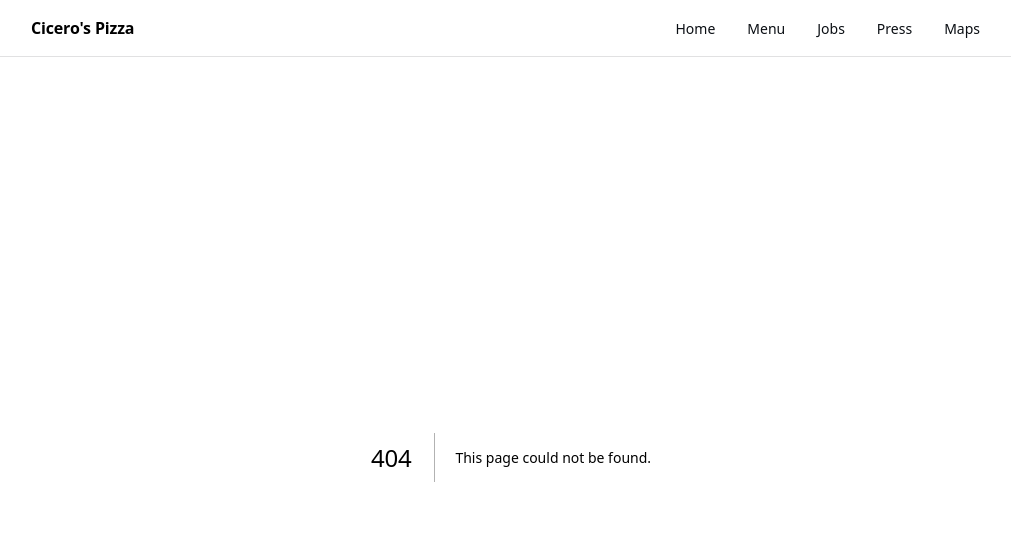
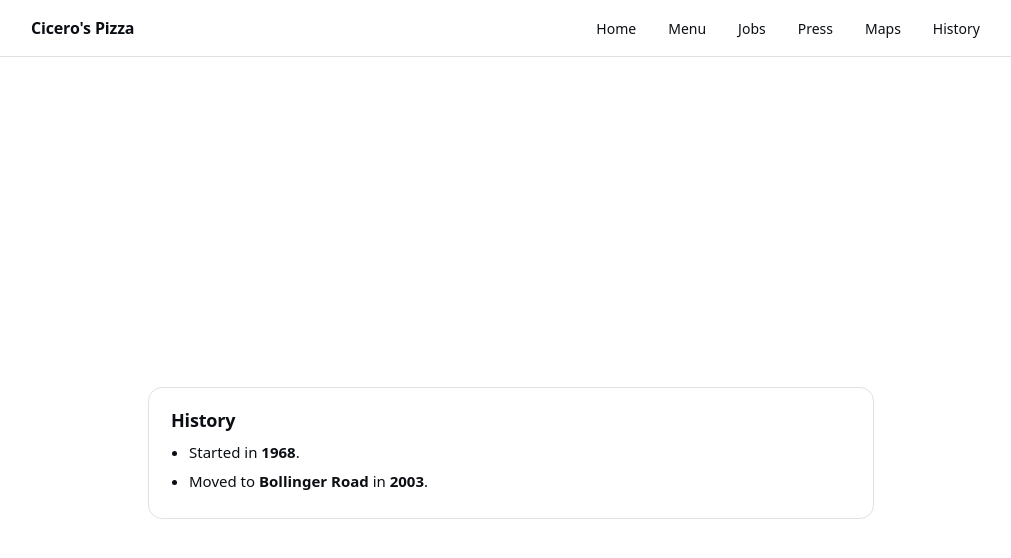
Before and after one commit to lugeorge8/cicerosdemo, a Next.js app: page /history in a window 1280 px wide. Before the commit this address had no page. Shown: the top 558 px of the page, without its empty margins (129-1140 px from the left). Built offline with nearby package versions, Linux system fonts and the light colour scheme.

Commit message:
Add History tab and page

```diff
--- a/src/app/components/NavBar.tsx
+++ b/src/app/components/NavBar.tsx
@@ -6,6 +6,7 @@ const items = [
   { href: '/jobs', label: 'Jobs' },
   { href: '/press', label: 'Press' },
   { href: '/maps', label: 'Maps' },
+  { href: '/history', label: 'History' },
 ];
 
 export function NavBar() {
--- /dev/null
+++ b/src/app/history/page.tsx
@@ -0,0 +1,13 @@
+export default function Page() {
+  return (
+    <main className="wrap">
+      <section className="card">
+        <h1>History</h1>
+        <ul>
+          <li>Started in <strong>1968</strong>.</li>
+          <li>Moved to <strong>Bollinger Road</strong> in <strong>2003</strong>.</li>
+        </ul>
+      </section>
+    </main>
+  );
+}
```
